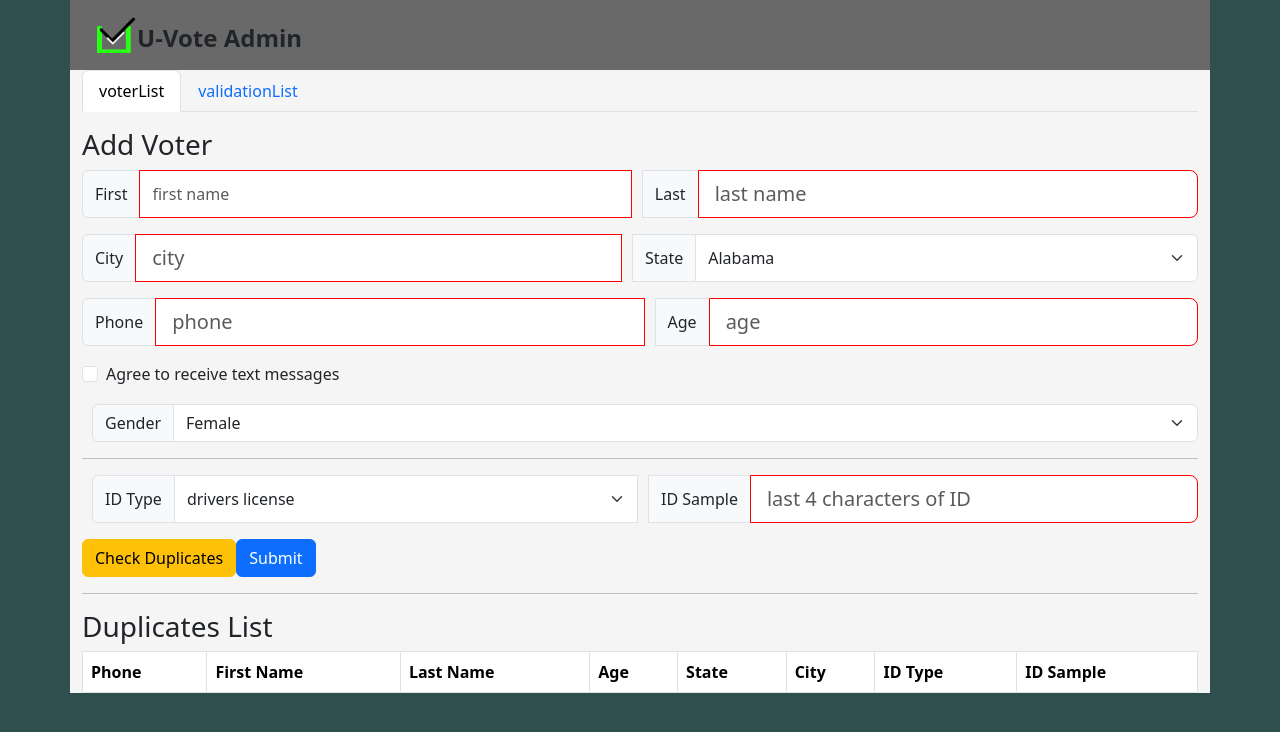
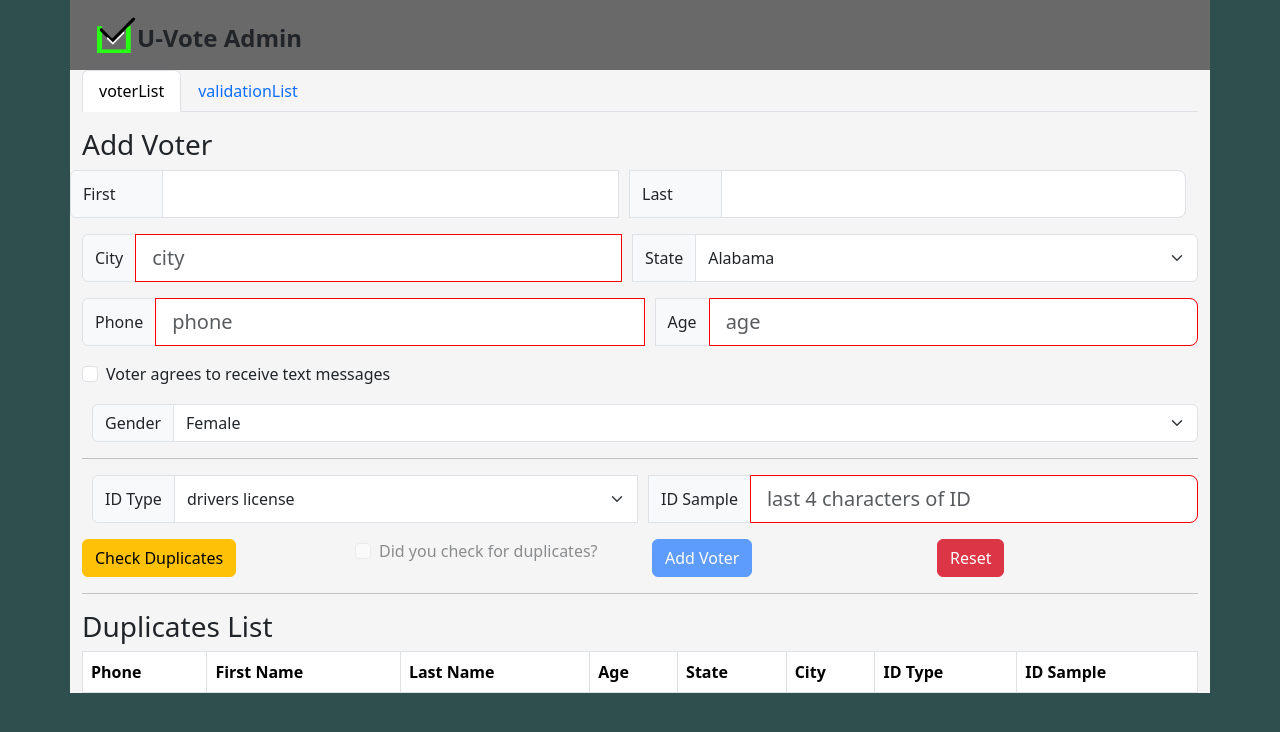
Before and after one commit to bbonnet18/react-uv-voters, a React (Create React App) app: page / in a window 1280 px wide. Shown: the top 732 px of the page. Built offline with nearby package versions, Linux system fonts and the light colour scheme.

Commit message:
improvements for manual voter registration

```diff
--- a/src/App.css
+++ b/src/App.css
@@ -102,6 +102,12 @@ body{
   border-radius: 15px;
 }
 
+
+.img-loading.img-preview{
+  background-image: none;
+}
+
+
 .img-preview.ID{
   max-height: 350px;
 }
@@ -118,6 +124,9 @@ body{
   text-align: center;
 }
 
+.img-loading.img-preview.selfy{
+  background-image:none;
+}
 
 .img-preview.selfy{
   background-image: url('person-bounding-box.svg');
@@ -125,7 +134,6 @@ body{
 
 
 .img-preview img{
-  visibility: hidden;
   width:100%;
 }
 .img-preview img.showing{
@@ -136,6 +144,14 @@ body{
 .img-preview button{
 
 }
+
+
+.img-load-spinner{
+  width: 100px !important;
+  height: 100px !important;
+  margin-top:50%;
+}
+
 
 /** Forms **/
 
--- a/src/App.js
+++ b/src/App.js
@@ -11,9 +11,9 @@ function App() {
   const [voter,setVoter] = useState({});
   const [duplicatesFound, setDuplicatesfound] = useState(null);
   useEffect(()=>{
-    console.log('voter was changed --- ', voter)
-
-},[voter])
+    console.log('voter was changed --- ', voter);
+    console.log('dups found ', duplicatesFound);
+},[voter,duplicatesFound])
 
 
   return (
@@ -37,7 +37,7 @@ function App() {
     >
       <Tab eventKey="voterList" title="voterList">
         <h3>Add Voter</h3>
-        <VoterForm checkVoter={setVoter} duplicatesFound={duplicatesFound}></VoterForm>
+        <VoterForm checkVoter={setVoter} duplicatesFound={duplicatesFound} setDuplicatesfound={setDuplicatesfound}></VoterForm>
         <hr></hr>
         <h3>Duplicates List</h3>
         <DuplicateList newVoter={voter} setDuplicatesfound={setDuplicatesfound} ></DuplicateList>
--- a/src/DuplicateList.js
+++ b/src/DuplicateList.js
@@ -8,6 +8,7 @@ function DuplicateList ({newVoter,setDuplicatesfound}){
     const [loading,setLoading] = useState(false);
 
     useEffect(()=>{
+
 
         async function getDuplicates(){
             const duplicatesList = await axios.post("http://localhost:3003/admin/check-duplicates",newVoter);
@@ -28,6 +29,7 @@ function DuplicateList ({newVoter,setDuplicatesfound}){
             }
         }
         if(newVoter && newVoter.lastname){
+          console.log("new voter found - ", newVoter);
           setLoading(true);
             getDuplicates();
         }
@@ -38,7 +40,7 @@ function DuplicateList ({newVoter,setDuplicatesfound}){
     return (
       <>
       {loading ?
-        (<div class="loading-holder">
+        (<div className="loading-holder">
             <Spinner animation="border" role="status">
                 <span className="visually-hidden">Loading...</span>
             </Spinner>
--- a/src/VoterForm.js
+++ b/src/VoterForm.js
@@ -1,10 +1,10 @@
 import './App.css';
 import { useState, useEffect } from 'react';
-import { Form, InputGroup, Spinner, Button, Toast } from "react-bootstrap";
+import { Row, Col, Form, InputGroup, Spinner, Button, Toast } from "react-bootstrap";
 import axios from 'axios';
 
 
-function VoterForm({ checkVoter,duplicatesFound }) {
+function VoterForm({ checkVoter,duplicatesFound,setDuplicatesfound}) {
 
     const starterVoter = {
         "lastname": "",
@@ -20,16 +20,20 @@ function VoterForm({ checkVoter,duplicatesFound }) {
     const [resultsText, setResultsText] = useState(null);
     const [resultsTitle, setResultsTitle] = useState(null);
     const [toastType, setToasttype] = useState("Success");
+    const [hasDups, setHasDups] = useState(true);
+    const [dupsChecked, setDupsChecked] = useState(true);
 
     useEffect(()=>{
-        setShow(true);
-        console.log('duplicates changed');
+        console.log('duplicates changed now: ', duplicatesFound);
         if(duplicatesFound === true){
+            setHasDups(true);
             setResultsTitle('Duplicate Voter(s)!');
             setResultsText('Duplicate voter(s) found, do not add this voter.')
             setToasttype('danger');
+            setDupsChecked(false);
             setShow(true);
-        }else{
+        }else if(duplicatesFound === false){
+            setHasDups(false);
             setResultsTitle('Not a duplicate');
             setResultsText('This is a new voter, please add.')
             setToasttype('success');
@@ -40,6 +44,7 @@ function VoterForm({ checkVoter,duplicatesFound }) {
 
     // check the voter on changes to the fields
     const checkDuplicates = () => {
+        setDuplicatesfound(null);
         const form = document.getElementById('voterForm');
         const isValid = form.checkValidity();
         console.log(' checking for duplicates ')
@@ -62,6 +67,19 @@ function VoterForm({ checkVoter,duplicatesFound }) {
 
             checkVoter(payload);
         }
+    }
+
+    const reset = ()=>{
+        const form = document.getElementById('voterForm');
+        form.reset();
+        setLoading(false);
+        setShow(false);
+        setCurrentVoter(starterVoter);
+        setResultsText(null)
+        setResultsTitle(null);
+        setToasttype("Success");
+        setHasDups(true);
+        setDupsChecked(true);
     }
 
     // check fields and attempt to add
@@ -89,13 +107,16 @@ function VoterForm({ checkVoter,duplicatesFound }) {
 
             setLoading(true)
             let res = await axios.post("https://vote.u-vote.us/admin/add-voter", payload);
+            console.log(res);
             form.reset();
-            console.log(res);
             setLoading(false);
+            setCurrentVoter(starterVoter);
             setResultsTitle('Voter added');
             setResultsText('The voter was added sucessfully.')
             setToasttype('success');
             setShow(true);
+            setHasDups(true);
+            setDupsChecked(true);
         } else {
             form.classList.add('invalid');
         }
@@ -106,17 +127,17 @@ function VoterForm({ checkVoter,duplicatesFound }) {
     return (
         <>
         {loading ?
-            (<div class="loading-holder">
+            (<div className="loading-holder">
                 <Spinner animation="border" role="status">
                     <span className="visually-hidden">Loading...</span>
                 </Spinner>
             </div>) :
             (<Form id="voterForm">
-                <InputGroup className="mb-3">
-                    <InputGroup.Text id="aFirst">First</InputGroup.Text>
-                    <Form.Control id="firstName" name="firstname" type="text" placeholder="first name" defaultValue={currentVoter.firstname} required />
-                    <InputGroup.Text id="aLast" className='form-col'>Last</InputGroup.Text>
-                    <Form.Control id="lastName" name="lastname" size="lg" type="text" placeholder="last name" defaultValue={currentVoter.lastname} required />
+                <InputGroup className="mb-3" as={Row}>
+                    <InputGroup.Text id="aFirst" as={Col} lg={1} sm={12} >First</InputGroup.Text>
+                    <Form.Control id="firstName" as={Col} lg={5} sm={12}  name="firstname" type="text" placeholder="first name" defaultValue={currentVoter.firstname} required />
+                    <InputGroup.Text id="aLast"  as={Col} lg={1} sm={12}  className='form-col'>Last</InputGroup.Text>
+                    <Form.Control id="lastName" as={Col} lg={5} sm={12} name="lastname" size="lg" type="text" placeholder="last name" defaultValue={currentVoter.lastname} required />
                 </InputGroup>
                 <InputGroup className='mb-3'>
                     <InputGroup.Text id="aCity">City</InputGroup.Text>
@@ -187,7 +208,7 @@ function VoterForm({ checkVoter,duplicatesFound }) {
                     <Form.Check // prettier-ignore
                         type={'checkbox'}
                         id={'opt-in'}
-                        label={'Agree to receive text messages'} required
+                        label={'Voter agrees to receive text messages'} required
                     />
                 </InputGroup>
                 <InputGroup className='mb-3'>
@@ -215,9 +236,37 @@ function VoterForm({ checkVoter,duplicatesFound }) {
                 </Toast.Header>
                 <Toast.Body>{resultsText}</Toast.Body>
                 </Toast>
-                <Button variant='warning' onClick={() => checkDuplicates()}>Check Duplicates</Button>
+                <Row>
+                <Col lg={3}>
+                    <Button variant='warning' onClick={() => checkDuplicates()}>Check Duplicates</Button>
+                </Col>
+                <Col lg={3}>
+                <Row>
+                <Form.Check // prettier-ignore
+                        type={'checkbox'}
+                        id={'dupsChecked'}
+                        label={'Did you check for duplicates?'} onChange={(e)=>{
 
-                <Button variant='primary' onClick={() => addVoter()}>Submit</Button>
+                            if(e.currentTarget.checked){
+                                console.log('checked')
+                                setHasDups(false);
+                            }else{
+                                setHasDups(true);
+                            }
+                        }}
+                    disabled={dupsChecked}/>
+                </Row>
+                </Col>
+                <Col lg={3}>
+                    <Button variant='primary' onClick={() => addVoter()} disabled={hasDups}>Add Voter</Button>
+                </Col>
+                <Col lg={3}>
+                    <Button variant='danger' onClick={() => reset()} >Reset</Button>
+                </Col>
+
+
+                </Row>
+
             </Form>)
         }
         </>
```
Also changed, not shown: src/ValidationList.js (+21 -13 lines).
